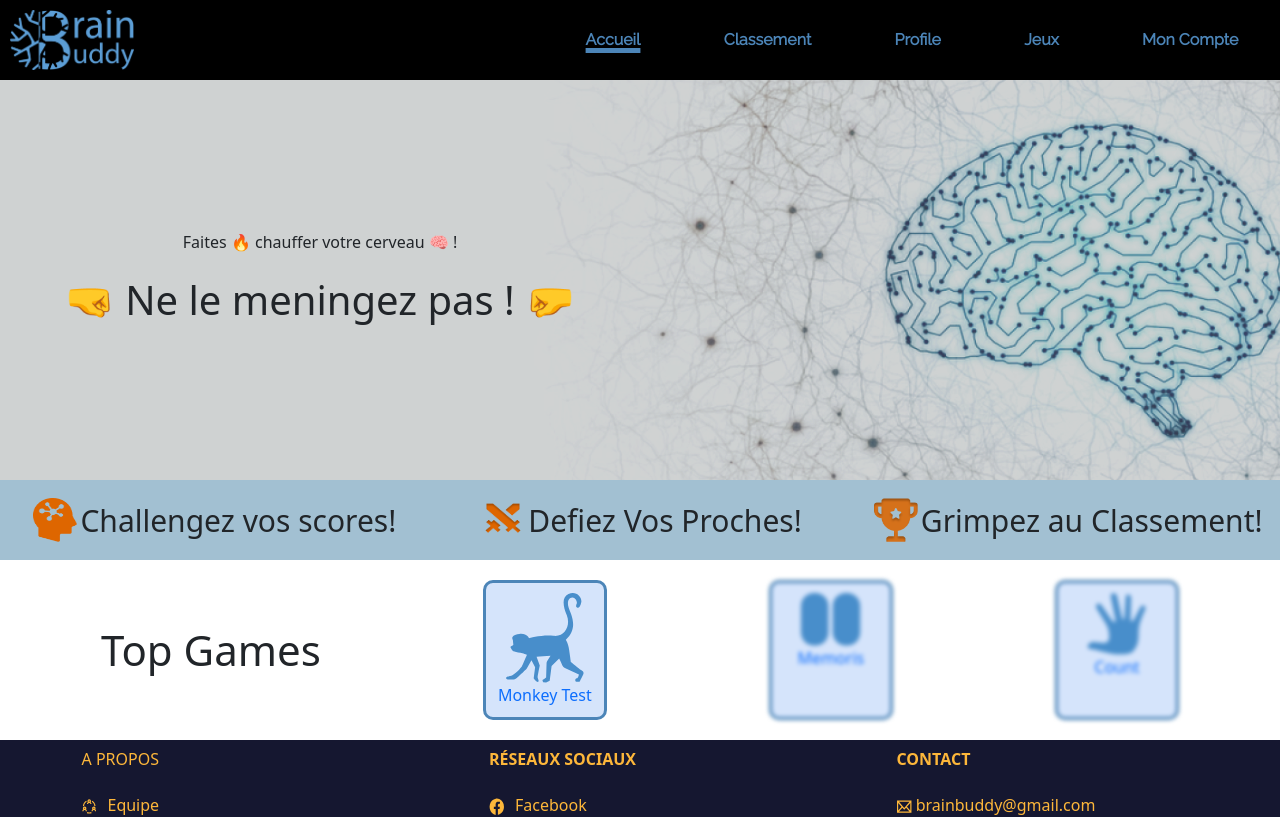
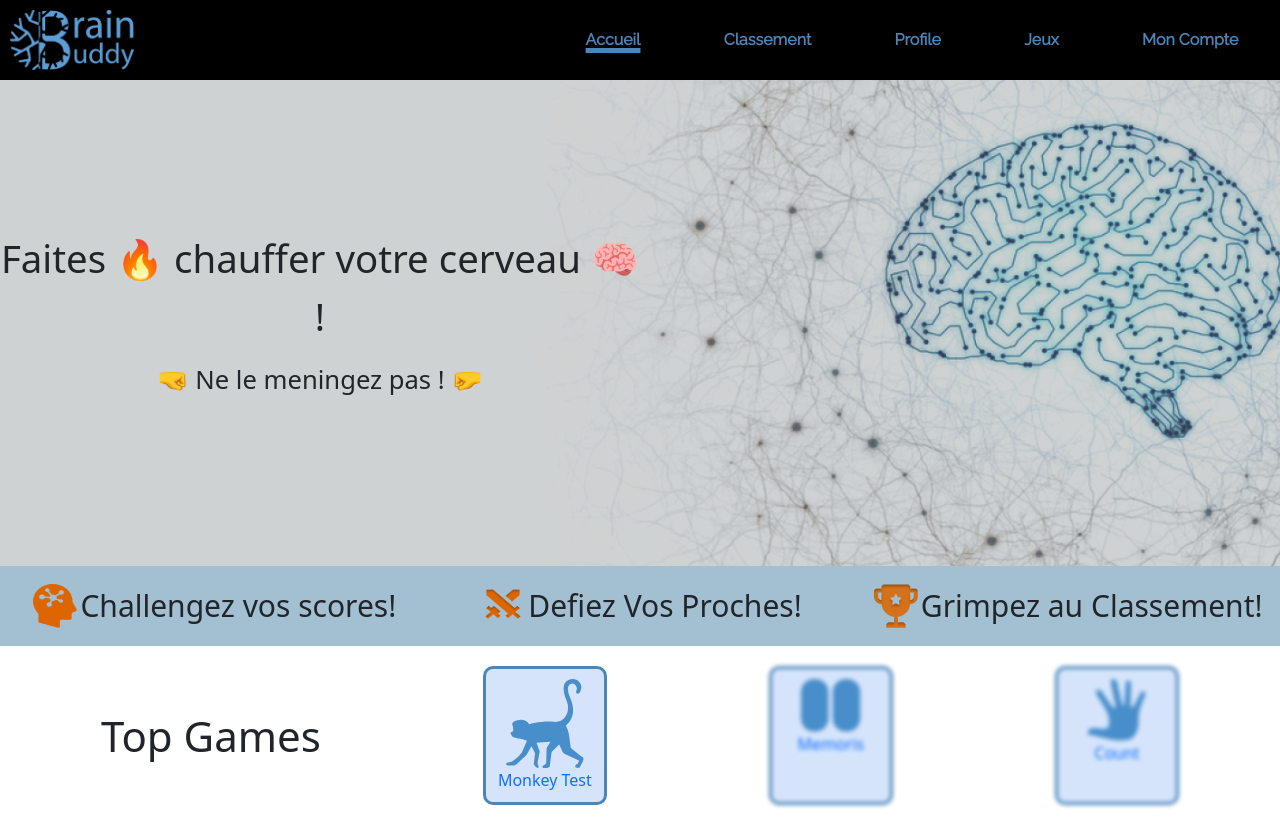
Before and after one commit to Xenus3/FrontEndBrainBuddy, an Angular app: page / in a window 1280 px wide. Shown: the top 817 px of the page. Built offline with nearby package versions, Linux system fonts and the light colour scheme.

Commit message:
updated homepage

```diff
--- a/src/app/components/accueil/accueil.component.html
+++ b/src/app/components/accueil/accueil.component.html
@@ -1,10 +1,8 @@
 <div class="row">
     <div class="banner">
         <div class=" col-md-6 align-items-start bannertitle">
-            <p>Faites 🔥 chauffer votre cerveau 🧠 !</p>
-            <span>
-                🤜 Ne le meningez pas ! 🤛
-            </span>
+            <p id="first-text">Faites 🔥 chauffer votre cerveau 🧠 !</p>
+            <p id="second-text">🤜 Ne le meningez pas ! 🤛</p>
         </div>
     </div>
 </div>
--- a/src/app/components/accueil/accueil.component.scss
+++ b/src/app/components/accueil/accueil.component.scss
@@ -12,8 +12,12 @@
     padding: 150px 0;
 }
 
-.bannertitle span {
-    font-size: 40px;
+#first-text {
+    font-size: 3vw;
+}
+
+#second-text {
+    font-size: 2vw;
 }
 
 // Bandeau icones
--- a/src/app/components/jeux/jeux.component.scss
+++ b/src/app/components/jeux/jeux.component.scss
@@ -5,45 +5,41 @@
     padding: 10px;
     text-align: center;
     width: 10%;
+}
 
+.gamecard:hover {
+    background-color: #ffd458;
 }
+
+.gamecard a {
+    text-decoration: none;
+}
+
 .flou {
     filter: blur(2px);
 }
-.btnMonky :visited{
 
-    color: rgb(228, 8, 8);/*Bleu*/
+.flou:hover {
+    background-color: none;
+}
 
-
-}
-.btnMonky:hover{
-    color: rgb(255, 251, 28);
-    text-decoration: underline;
-    background-color: #052846;
-
-
-}
-.btnMonky:active{
-    background-color: #0FA;/*Vert*/
-    color: rgb(52, 4, 139);
-
-}
-.row{
+.row {
     justify-content: space-evenly;
     margin-bottom: 55px;
-
 }
 
-.espace{
+.espace {
     padding-top: 90px;
     padding-bottom: 50px;
 }
-#cadna{
+
+#cadna {
     width: 76px;
     height: 98px;
 }
-@media (200px <= width <= 1200px){
-.gamecard{
+
+@media (200px <=width <=1200px) {
+    .gamecard {
 
         border: #4C85B8 solid 3px;
         border-radius: 10px;
@@ -53,7 +49,8 @@
         width: 45%;
         margin-bottom: 10px;
     }
-.flou{
+
+    .flou {
         filter: blur(2px);
     }
 }
```
Also changed, not shown: src/app/components/jeux/jeux.component.html (+15 -6 lines). Lines whose indentation alone changed are shown as unchanged.
